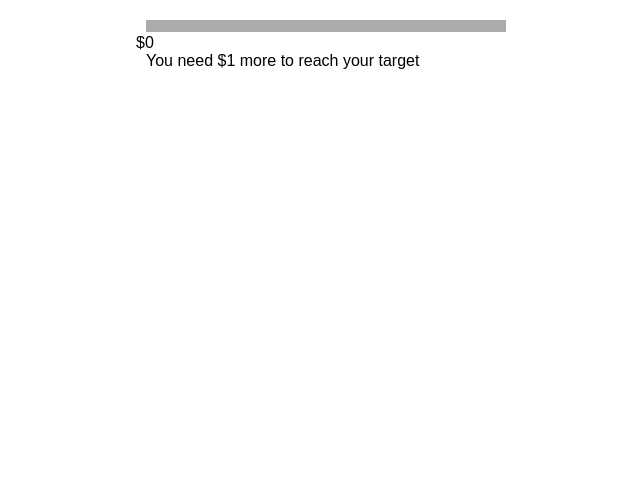
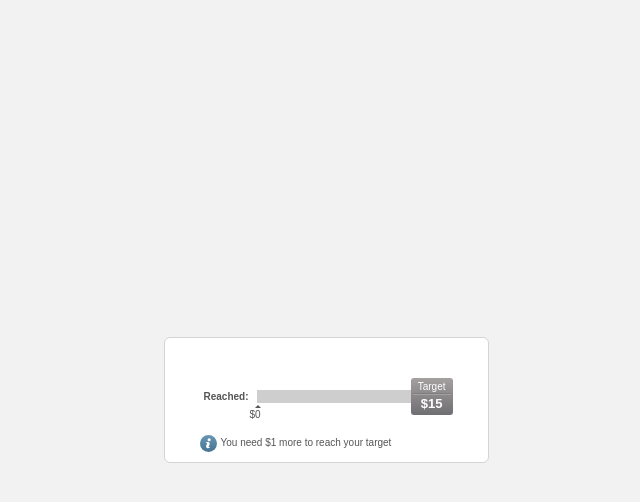
Before and after one commit to merethlot/indicator, a website: page app/index.html in a window 1280 px wide. Shown: the whole page, without its empty margins (314-954 px from the left). Drawn offline with nearby package versions, Linux system fonts and the light colour scheme; files that its build step writes are made by us from their sources; no server answers; files whose address does not match are found by name.

Commit message:
styling indicator

```diff
--- a/app/index.html
+++ b/app/index.html
@@ -3,7 +3,7 @@
 <head>
   <meta charset="UTF-8">
   <meta name="viewport" content="width=device-width, initial-scale=1.0">
-  <title>Indicator</title>
+  <title>Target Indicator Demo</title>
 
   <link rel="stylesheet" href="css/application.css">
   <script src="vendor/jquery.js"></script>
@@ -12,17 +12,33 @@
 </head>
 <body>
   <section class="site-layout">
-    <div class="result">
-      <div class="progress-wrapper">
-        <div class="result-progress progress js-result-progress">
-          <div class="progress-bar js-progress-bar"></div>
+    <div class="result-wrapper">
+
+      <div class="result">
+        <div class="result-info">
+          Reached:
         </div>
-        <div class="progress-label js-progress-label">
-          $<span class="js-label-info">0</span>
+        <div class="result-progress-wrapper">
+          <div class="progress js-result-progress">
+            <div class="progress-bar js-progress-bar">
+              <div class="progress-label js-progress-label">
+                $<span class="js-label-info">0</span>
+              </div>
+
+            </div>
+          </div>
+        </div>
+        <div class="result-target js-result-target">
+          <div class="result-target-text">
+            Target
+          </div>
+          <div class="result-target-amount">
+            $15
+          </div>
         </div>
       </div>
       <div class="result-description js-result-description">
-        You need $<span class="js-need-more">1</span> more to reach your target
+        <span class="result-description-icon"><i class="icon icon-info"></i></span>You need $<span class="js-need-more">1</span> more to reach your target
       </div>
     </div>
   </section>
--- a/app/js/application.js
+++ b/app/js/application.js
@@ -21,24 +21,22 @@ $(document).ready(function () {
       return tmp;
   }();
   indicator_val = (get_data.balance_usd) * 100;
-  console.log(indicator_val);
 
   var interval_id = null;
-  var increase_val = function(){
+  function increase_val(){
      if(indicator_val < target) {
           indicator_val+=step;
           $(".js-progress-bar").width((indicator_val / percent) + '%');
           $(".js-need-more").html((target - indicator_val) / 100);
           $(".js-label-info").html(indicator_val / 100);
-          $('.js-progress-label').css("left", (indicator_val / percent) + '%');
-          console.log(indicator_val);
      } else {
           clearInterval(interval_id);
-          $(".js-need-more").parent().hide();
-          $(".js-result-progress").css("background-color", "#00A910");
+          $(".js-need-more").parent().addClass("hidden");
+          $(".js-result-target").addClass("success");
+
 
      }
   };
-  interval_id = setInterval(increase_val, 500);
+  interval_id = setInterval(increase_val, 2000);
 
 })
--- a/app/less/application.less
+++ b/app/less/application.less
@@ -1,39 +1,149 @@
 @import "reset.less";
+
+@success-color: #00A910;
 
 .site-layout {
   display: flex;
   flex: 1 0 auto;
+  height: 100vh;
   justify-content: center;
   align-items: center;
+  background-color: #f2f2f2;
+  font-size: 10px;
+  color: #555;
+}
+
+.hidden {
+  visibility: hidden;
 }
 
 .result {
-  width: 400px;
-  height: 60px;
-  padding: 20px;
+  display: flex;
+  flex-direction: row;
+  justify-content: center;
+  align-items: center;
+  margin-bottom: 20px;
+  &-wrapper {
+    width: 325px;
+    padding: 40px 35px 10px;
+    border-radius: 6px;
+    border: 1px solid #d5d3d3;
+    background-color: #fff;
+
+  }
   &-progress {
-    width: 100%;
-    padding: 2px;
+    width: 120px;
+    &-wrapper {
+      position: relative;
+      // padding-bottom: 20px;
+      flex: 1 0 120px;
+    }
+  }
+  &-info {
+    padding: 0 8px 0 4px;
+    font-weight: bold;
+
+  }
+  &-target {
+    margin-left: 7px;
+    color: #fff;
+    border-radius: 3px;
+    padding: 3px 2px;
+    text-align: center;
+
+    /* Permalink - use to edit and share this gradient: http://colorzilla.com/gradient-editor/#a5a0a0+0,6f6e72+100 */
+    background: #a5a0a0; /* Old browsers */
+    background: -moz-linear-gradient(top, #a5a0a0 0%, #6f6e72 100%); /* FF3.6-15 */
+    background: -webkit-linear-gradient(top, #a5a0a0 0%,#6f6e72 100%); /* Chrome10-25,Safari5.1-6 */
+    background: linear-gradient(to bottom, #a5a0a0 0%,#6f6e72 100%); /* W3C, IE10+, FF16+, Chrome26+, Opera12+, Safari7+ */
+    filter: progid:DXImageTransform.Microsoft.gradient( startColorstr='#a5a0a0', endColorstr='#6f6e72',GradientType=0 ); /* IE6-9 */
+    &.success {
+      background: @success-color;
+    }
+    &-text {
+      border-bottom: 1px solid  #7f7d80;
+      padding: 0 5px 1px;
+      .success & {
+        border-bottom-color: #029610;
+      }
+    }
+    &-amount {
+      font-size: 13px;
+      font-weight: bold;
+      border-top: 1px solid  #a5a0a0;
+      padding: 1px 5px;
+      .success & {
+        border-top-color: #26c135;
+      }
+    }
+  }
+  &-description-icon {
+    /* Permalink - use to edit and share this gradient: http://colorzilla.com/gradient-editor/#6797b3+0,447492+100 */
+    background: #6797b3; /* Old browsers */
+    background: -moz-linear-gradient(top, #6797b3 0%, #447492 100%); /* FF3.6-15 */
+    background: -webkit-linear-gradient(top, #6797b3 0%,#447492 100%); /* Chrome10-25,Safari5.1-6 */
+    background: linear-gradient(to bottom, #6797b3 0%,#447492 100%); /* W3C, IE10+, FF16+, Chrome26+, Opera12+, Safari7+ */
+    filter: progid:DXImageTransform.Microsoft.gradient( startColorstr='#6797b3', endColorstr='#447492',GradientType=0 ); /* IE6-9 */
+    text-align: center;
+    width: 17px;
+    height: 17px;
+    border-radius: 50%;
+    padding: 1px;
+    display: inline-block;
+    vertical-align: middle;
+    margin-right: 4px;
   }
 }
 
 .progress {
-  background-color: #ababab;
-  &-wrapper {
-    position: relative;
-    padding-bottom: 20px;
+  width: 100%;
+  padding: 3px;
+  background-color: #cecece;
+  transition: background-color 0.5s ease;
+  &:after {
+    background: #cecece;
+    content: "";
+    display: block;
+    width: 7px;
+    height: 13px;
+    position: absolute;
+    right: -7px;
+    top: 0;
   }
   &-bar {
-    background-color: blue;
+    background-color: #0489d1;
     width: 0%;
-    height: 8px;
+    height: 7px;
     transition: all 0.5s linear;
+    position: relative;
+
   }
   &-label {
     position: absolute;
-    bottom: 0;
-    left: 0%;
-    margin-left: -10px;
+    bottom: -20px;
+    // left: 0%;
+    right: 0;
+    // margin-left: -12px;
+    margin-right: -15px;
+    width: 25px;
     transition: all 0.5s linear;
+    &:before {
+      position: absolute;
+      display: block;
+      content: "";
+      top: -7px;
+      left: 5px;
+      // margin-left: -2px;
+      border: 3px solid transparent;
+      border-bottom-color: #555;
+    }
   }
 }
+
+.icon-info {
+    background: url(../img/icon-info.svg) center center no-repeat;
+    width: 15px;
+    height: 15px;
+    background-size: contain;
+    display: inline-block;
+}
```
Also changed, not shown: dist/css/application.css, dist/img/icon-info.svg (added), dist/index.html, dist/js/application.js.
